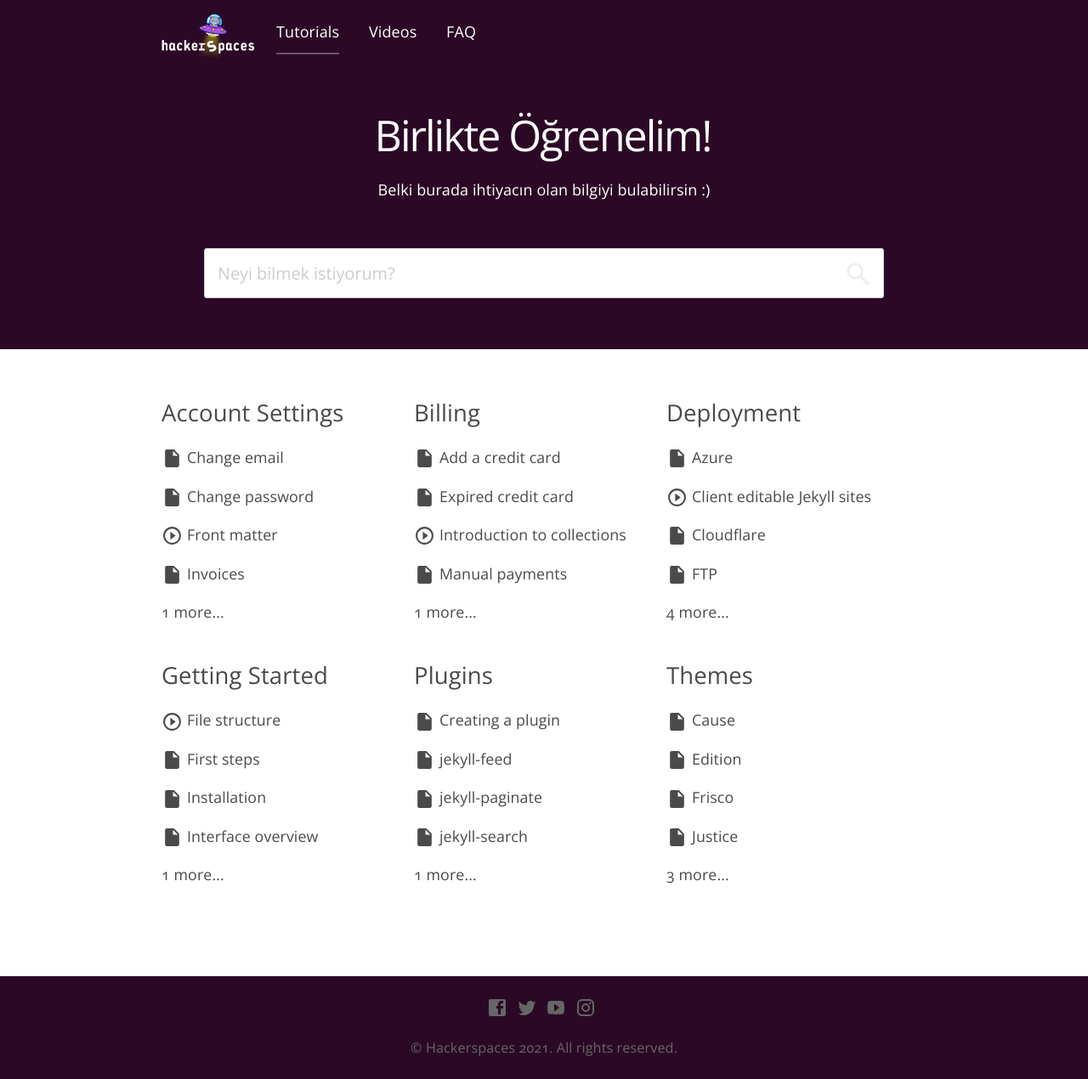
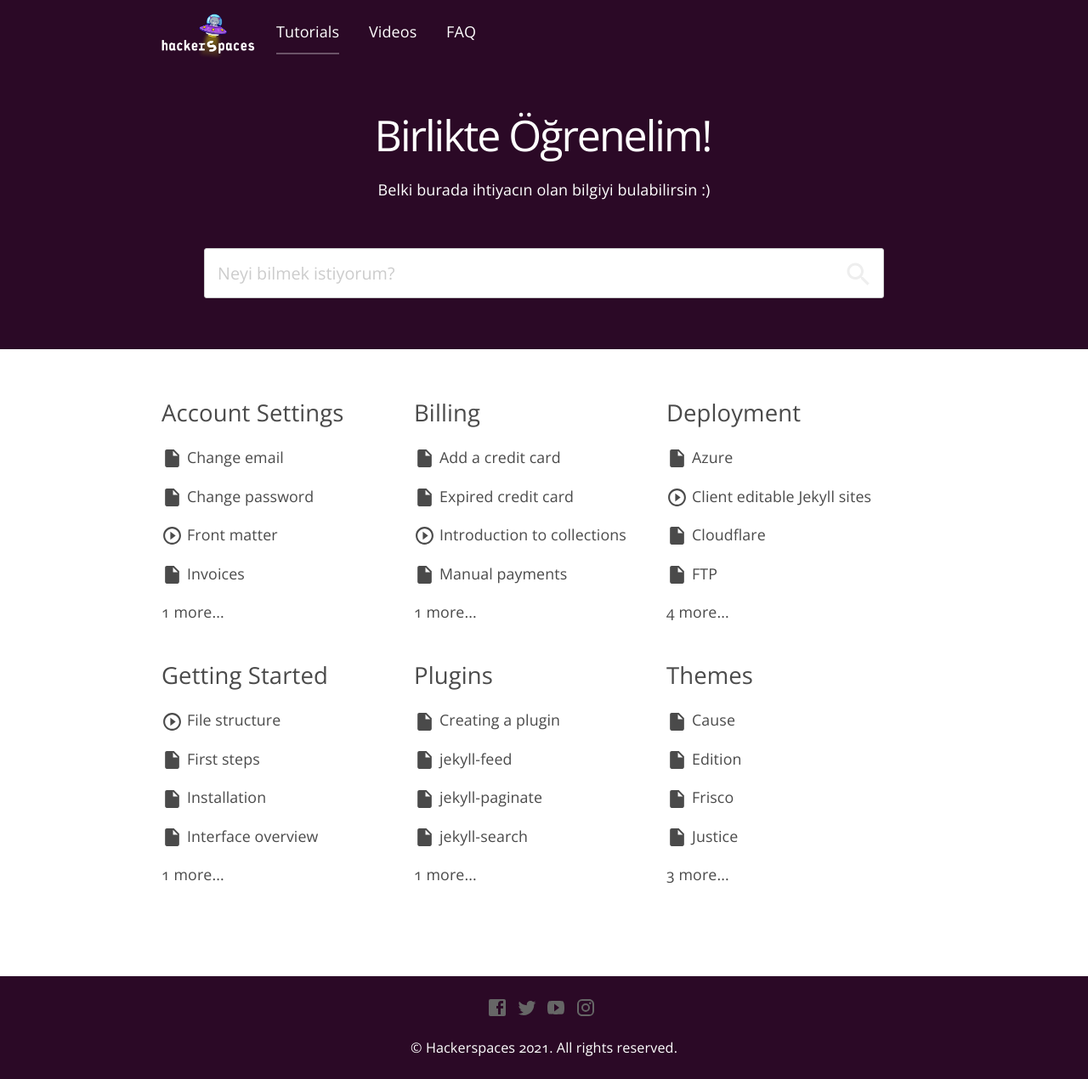
Before and after one commit to 101020210359/hackerspaces.me, a Jekyll site: the page built from index.html, in a window 1280 px wide. Shown: the whole page at 85% size. Built offline with Jekyll 4.4.1, drawn with Linux system fonts in a browser that asks for light colours; nearby versions of some CDN libraries.

Commit message:
Update footer.scss

```diff
--- a/_sass/footer.scss
+++ b/_sass/footer.scss
@@ -9,7 +9,7 @@ footer {
 	}
 
 	.copyright {
-		color: $medium-grey;
+		color: #fff;
 		margin: 0;
 		text-align: center;
 		font-size: .9em;
```
